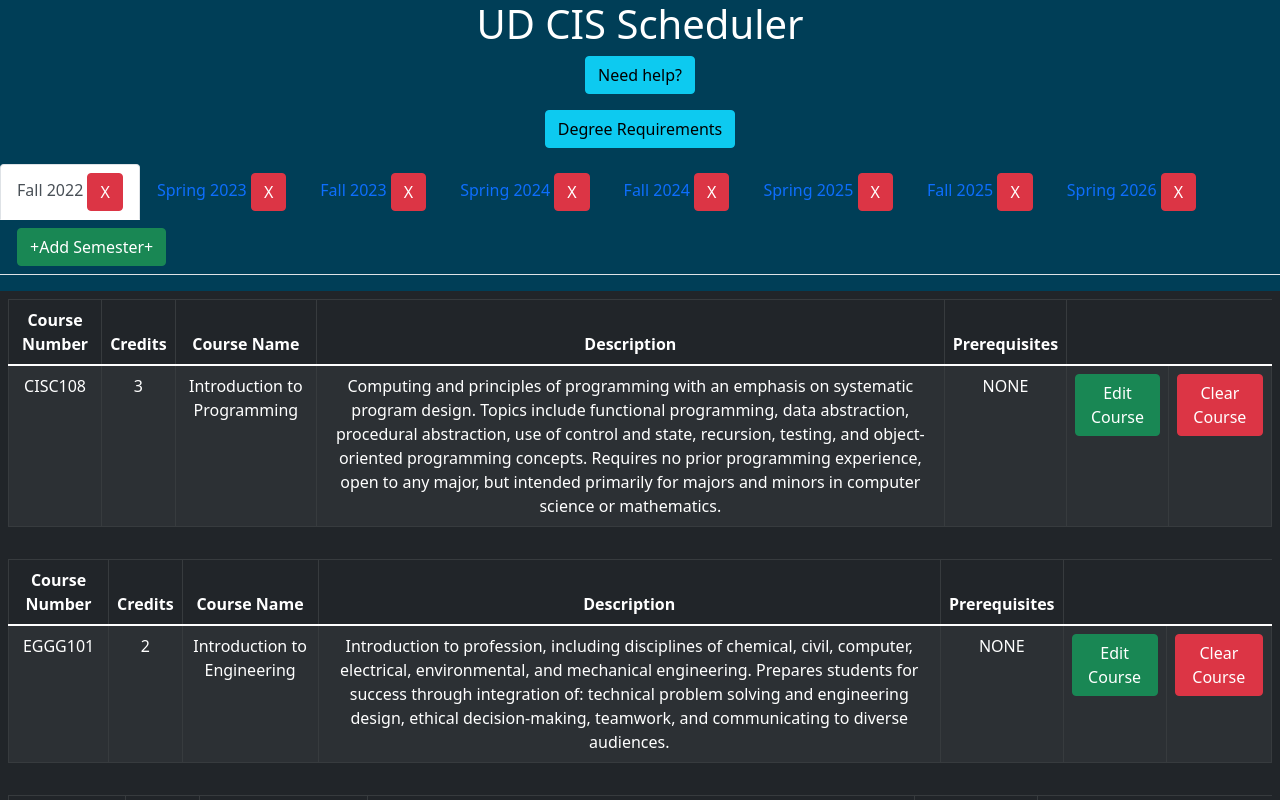
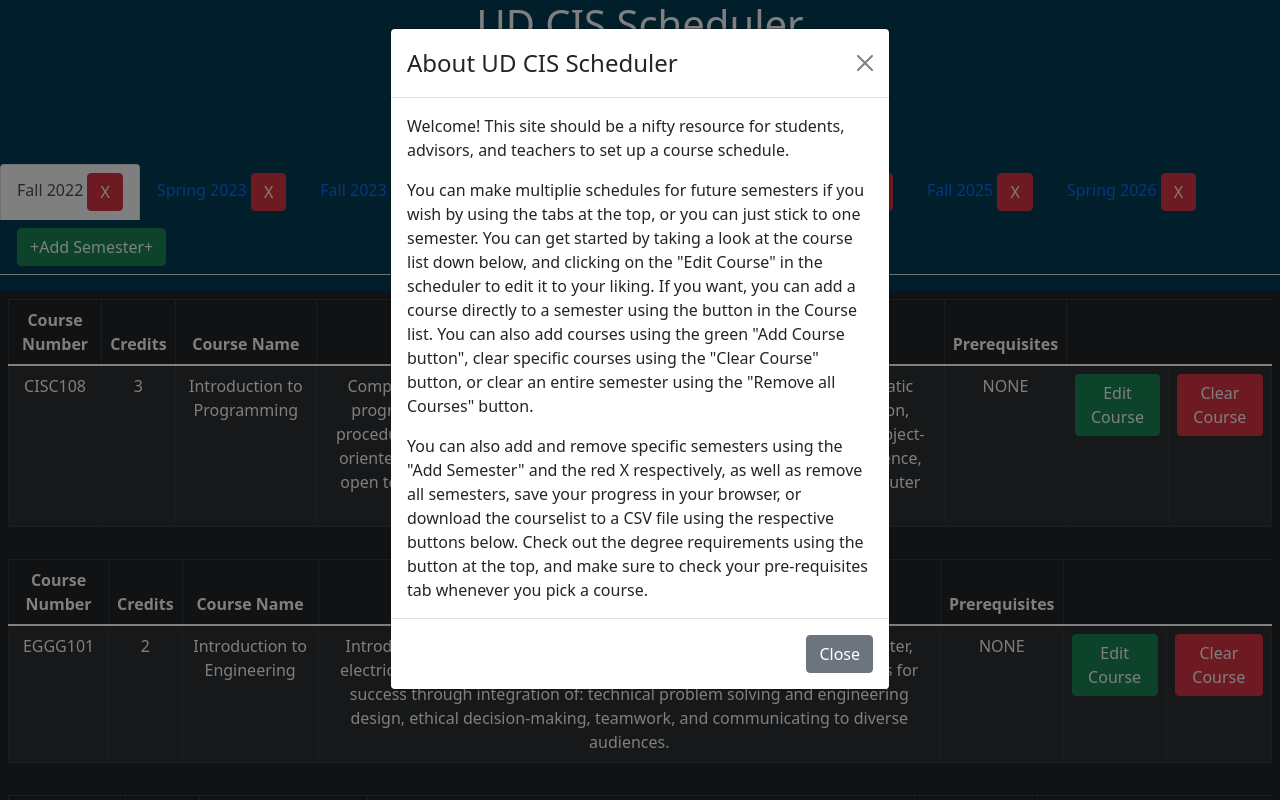
Before and after one commit to UD-CISC275-F21/ud-cis-scheduler-team-10, a React (Create React App) app: page / in a window 1280 px wide. Shown: the top 800 px of the page. Built offline with nearby package versions, Linux system fonts and the light colour scheme.

Commit message:
made welcome modal show as soon as site opens

```diff
--- a/src/components/WelcomeModal.tsx
+++ b/src/components/WelcomeModal.tsx
@@ -2,7 +2,7 @@ import {Modal,Button} from "react-bootstrap";
 import React, {useState} from "react";
 
 export function WelcomeModal(): JSX.Element{
-    const [show, setShow] = useState(false);
+    const [show, setShow] = useState(true);
     const handleClose = () => setShow(false);
     const handleShow = () => setShow(true);
 
```
